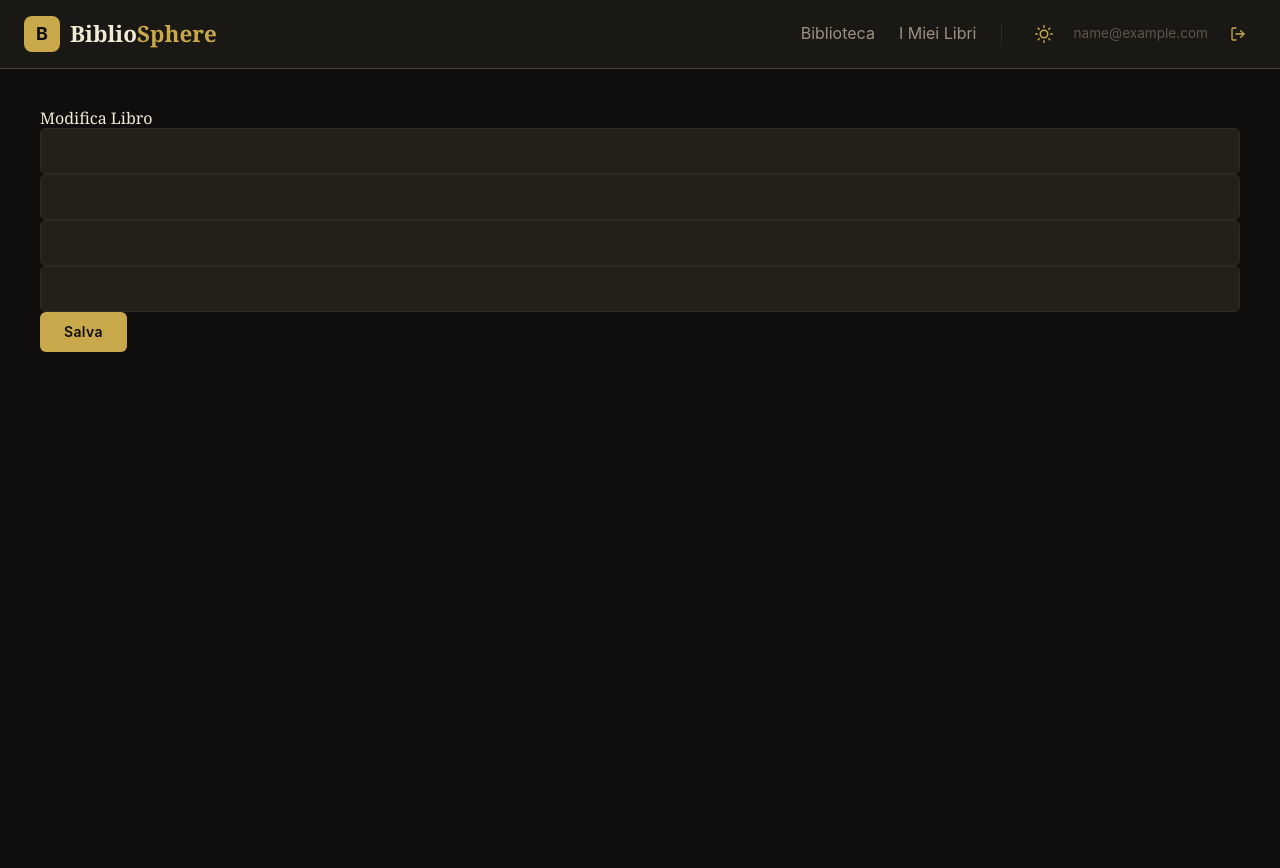
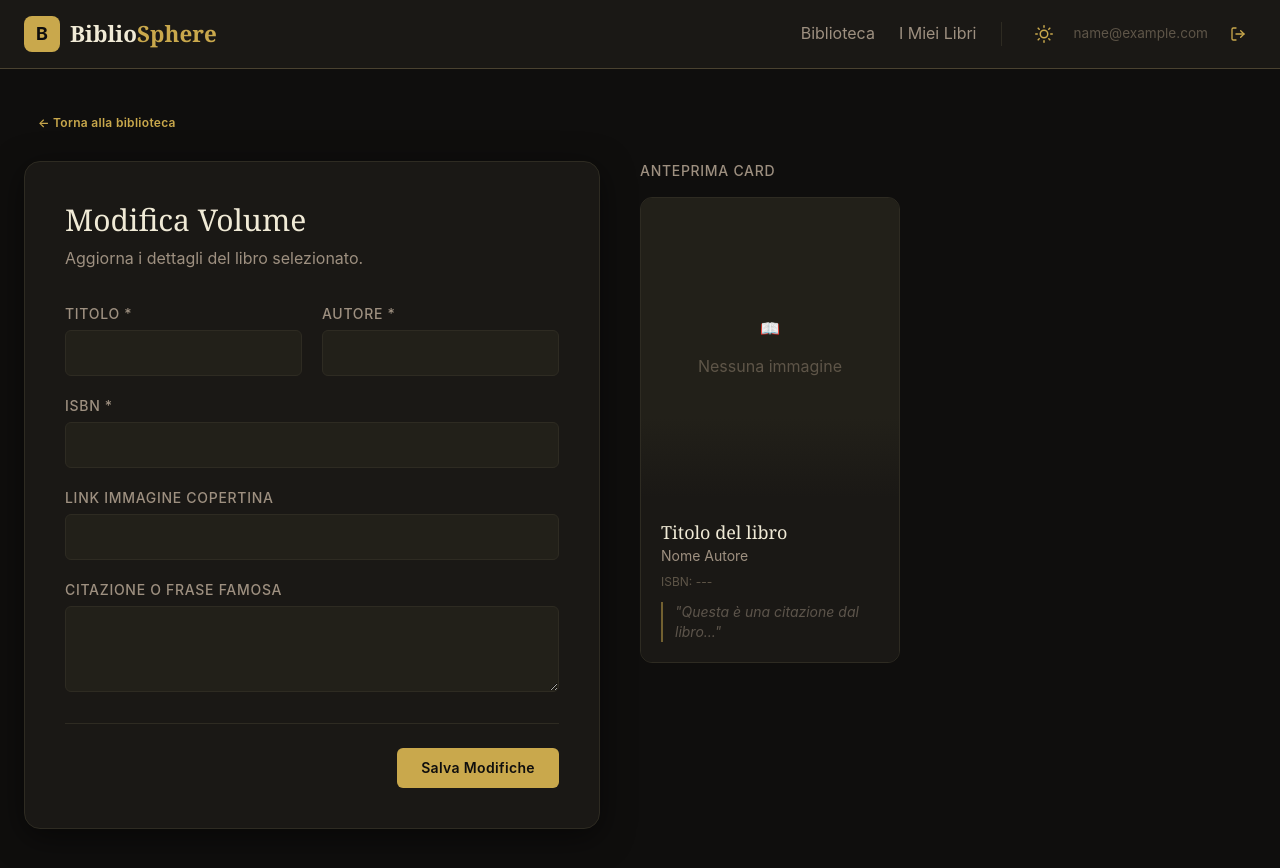
Before and after one commit to davidemerico-art/biblioteca-next-master, a Next.js app: page /modifica/1 in a window 1280 px wide. Before the commit the page ends 800 px from the top, so only its background shows below. Built offline with nearby package versions, Linux system fonts and the light colour scheme; sample sign-in values are in the browser's storage.

Commit message:
modifica libro

```diff
--- a/app/modifica/[id]/page.tsx
+++ b/app/modifica/[id]/page.tsx
@@ -4,16 +4,25 @@ import { useState, useEffect } from "react";
 import { useRouter, useParams } from "next/navigation";
 
 export default function ModificaLibro() {
-
   const { id } = useParams();
   const router = useRouter();
 
   const [titolo, setTitolo] = useState("");
   const [autore, setAutore] = useState("");
   const [isbn, setISBN] = useState("");
+  const [frase, setFrase] = useState("");
   const [img, setImg] = useState("");
 
+  // 🔒 PROTEZIONE ADMIN
   useEffect(() => {
+    const user = JSON.parse(localStorage.getItem("user") || "null");
+
+    if (!user || user.role !== "admin") {
+      alert("Accesso negato: solo admin");
+      router.push("/biblioteca");
+      return;
+    }
+
     const creati = JSON.parse(localStorage.getItem("libriCreati") || "[]");
     const libro = creati.find((l: any) => l.id == id);
 
@@ -21,37 +30,172 @@ export default function ModificaLibro() {
       setTitolo(libro.titolo);
       setAutore(libro.autore);
       setISBN(libro.isbn);
+      setFrase(libro.fraseFamosa);
       setImg(libro.img);
     }
-  }, [id]);
+  }, [id, router]);
 
-  function salva(e: React.FormEvent) {
+  const salva = (e: React.FormEvent) => {
     e.preventDefault();
+
+    if (!titolo || !autore || !isbn) {
+      alert("Titolo, Autore e ISBN sono obbligatori");
+      return;
+    }
 
     const creati = JSON.parse(localStorage.getItem("libriCreati") || "[]");
 
     const aggiornati = creati.map((libro: any) =>
       libro.id == id
-        ? { ...libro, titolo, autore, isbn, img }
+        ? { ...libro, titolo, autore, isbn, fraseFamosa: frase, img }
         : libro
     );
 
     localStorage.setItem("libriCreati", JSON.stringify(aggiornati));
 
-    alert("Libro modificato!");
+    alert("Libro modificato con successo!");
     router.push("/biblioteca");
-  }
+  };
 
   return (
-    <form onSubmit={salva} style={{ padding: "40px" }}>
-      <h1>Modifica Libro</h1>
+    <div className="page-wrapper animate-fade-in">
 
-      <input value={titolo} onChange={(e) => setTitolo(e.target.value)} />
-      <input value={autore} onChange={(e) => setAutore(e.target.value)} />
-      <input value={isbn} onChange={(e) => setISBN(e.target.value)} />
-      <input value={img} onChange={(e) => setImg(e.target.value)} />
+      {/* BACK */}
+      <button
+        className="btn-ghost btn-sm mb-6"
+        onClick={() => router.push("/biblioteca")}
+      >
+        ← Torna alla biblioteca
+      </button>
 
-      <button type="submit">Salva</button>
-    </form>
+      <div className="flex gap-10 items-start flex-wrap">
+
+        {/* ================= FORM ================= */}
+        <div className="form-card flex-1 min-w-[300px] md:min-w-[400px]">
+
+          <h1 className="text-3xl mb-2 font-serif">
+            Modifica Volume
+          </h1>
+
+          <p className="mb-8 text-[var(--color-text-secondary)]">
+            Aggiorna i dettagli del libro selezionato.
+          </p>
+
+          <form onSubmit={salva}>
+
+            <div className="grid grid-cols-1 sm:grid-cols-2 gap-5 mb-5">
+
+              <div className="form-group">
+                <label>Titolo *</label>
+                <input
+                  required
+                  value={titolo}
+                  onChange={(e) => setTitolo(e.target.value)}
+                />
+              </div>
+
+              <div className="form-group">
+                <label>Autore *</label>
+                <input
+                  required
+                  value={autore}
+                  onChange={(e) => setAutore(e.target.value)}
+                />
+              </div>
+
+            </div>
+
+            <div className="form-group mb-5">
+              <label>ISBN *</label>
+              <input
+                required
+                value={isbn}
+                onChange={(e) => setISBN(e.target.value)}
+              />
+            </div>
+
+            <div className="form-group mb-5">
+              <label>Link Immagine Copertina</label>
+              <input
+                type="url"
+                value={img}
+                onChange={(e) => setImg(e.target.value)}
+              />
+            </div>
+
+            <div className="form-group mb-5">
+              <label>Citazione o Frase Famosa</label>
+              <textarea
+                rows={3}
+                value={frase}
+                onChange={(e) => setFrase(e.target.value)}
+              />
+            </div>
+
+            <hr className="my-6 border-t border-[var(--color-border)]" />
+
+            <div className="flex justify-end">
+              <button type="submit">
+                Salva Modifiche
+              </button>
+            </div>
+
+          </form>
+        </div>
+
+        {/* ================= ANTEPRIMA ================= */}
+        <div className="w-[260px] shrink-0 mx-auto sm:mx-0">
+
+          <label className="block mb-4">
+            Anteprima Card
+          </label>
+
+          <div className="card w-full pointer-events-none">
+
+            <div className="relative h-[300px]">
+
+              {img ? (
+                <img
+                  src={img}
+                  alt="Preview"
+                  className="w-full h-full object-cover"
+                />
+              ) : (
+                <div className="h-full bg-[var(--color-surface-elev)] flex flex-col items-center justify-center text-[var(--color-text-muted)] gap-3 p-5 text-center">
+                  <span>📖</span>
+                  Nessuna immagine
+                </div>
+              )}
+
+              <div className="absolute bottom-0 left-0 right-0 h-20 bg-gradient-to-t from-[var(--color-surface)] to-transparent" />
+
+            </div>
+
+            <div className="p-5 bg-[var(--color-surface)]">
+              <h3 className="text-lg font-serif">
+                {titolo || "Titolo del libro"}
+              </h3>
+
+              <p className="text-sm text-[var(--color-text-secondary)] mb-2">
+                {autore || "Nome Autore"}
+              </p>
+
+              <div className="text-xs uppercase text-[var(--color-text-muted)] mb-3">
+                ISBN: {isbn || "---"}
+              </div>
+
+              <p className={`text-sm italic border-l-2 border-[var(--color-accent-base)] pl-3 ${
+                frase ? "opacity-100" : "opacity-50"
+              }`}>
+                "{frase || "Questa è una citazione dal libro..."}"
+              </p>
+            </div>
+
+          </div>
+
+        </div>
+
+      </div>
+    </div>
   );
 }
```
